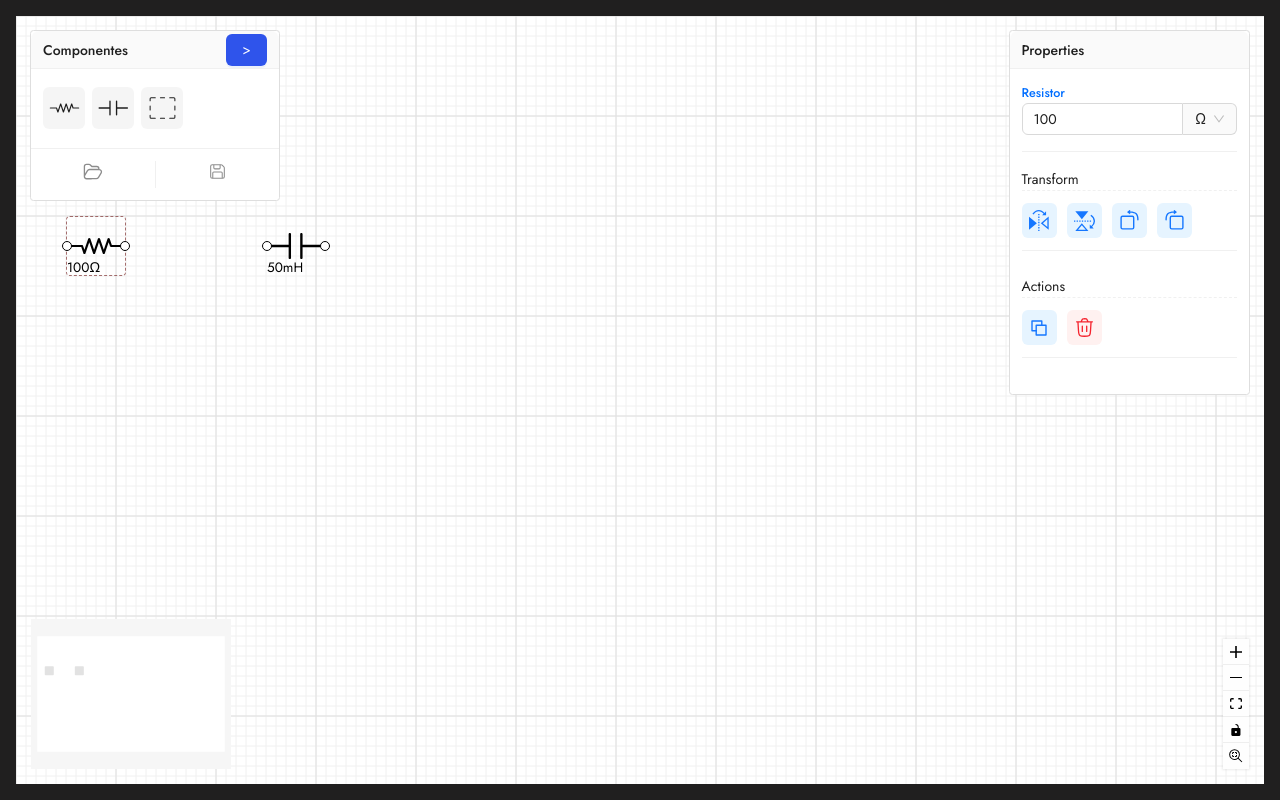
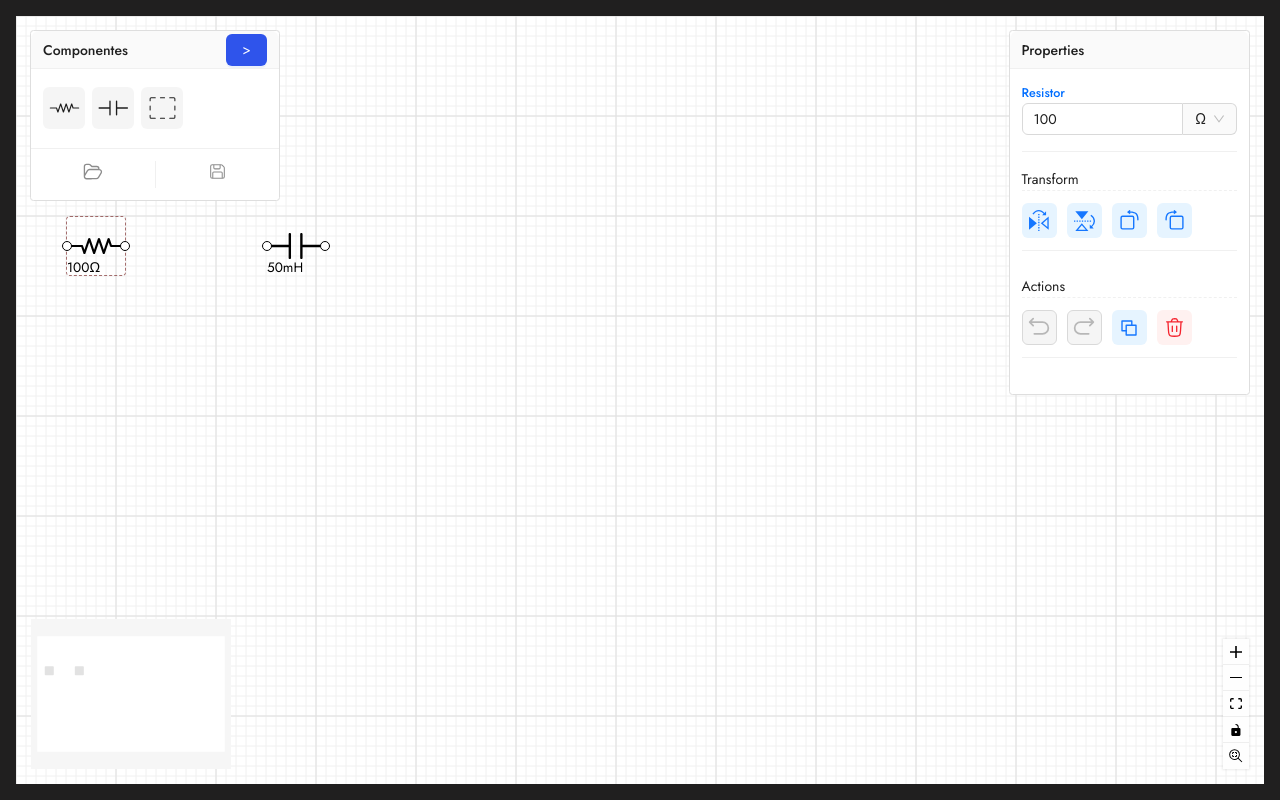
Before and after one commit to AletzMan/bitlab-circuit, a React (Vite) app: page / in a window 1280 px wide. Both pictures are taken after a click on the element 125 px from the left and 246 px from the top of the page. Built offline with nearby package versions, Linux system fonts and the light colour scheme.

Commit message:
refactor: Add Undo and Redo buttons to ComponentProperties

```diff
--- a/src/components/ComponentProperties/ComponentProperties.tsx
+++ b/src/components/ComponentProperties/ComponentProperties.tsx
@@ -1,7 +1,7 @@
 import { useReactFlow, useUpdateNodeInternals } from "@xyflow/react";
 import { useEffect, useState } from "react";
 import styles from "./styles.module.css";
-import { DeletetIcon, DuplicateIcon, FlipHIcon, FlipVIcon, RotateLeftIcon, RotateRightIcon } from "@/icons";
+import { DeletetIcon, DuplicateIcon, FlipHIcon, FlipVIcon, RedoIcon, RotateLeftIcon, RotateRightIcon, UndoIcon } from "@/icons";
 import { Input, Select, Button, Flex, Divider, Card, Tooltip, Tag } from "antd";
 import { ComponentData, ComponentNode, UNITS } from "@/types";
 //import useHistoryManager from "@/hooks/useHistoryManager";
@@ -13,13 +13,21 @@ export default function ComponentProperties({
     selectedNodes,
     removeNode,
     isSingleNode,
-    duplicateComponents
+    duplicateComponents,
+    undo,
+    redo,
+    canUndo,
+    canRedo
 }: {
     node: ComponentNode | undefined,
     selectedNodes: ComponentNode[] | undefined,
     removeNode: (node: ComponentNode[] | undefined, shouldAddToHistory?: boolean) => void,
     isSingleNode: boolean,
-    duplicateComponents: () => void
+    duplicateComponents: () => void,
+    undo: () => void,
+    redo: () => void,
+    canUndo: boolean,
+    canRedo: boolean
 }) {
     const nodeType = node?.data?.type || node?.type;
     const [dataComponent, setDataComponent] = useState<ComponentData | undefined>();
@@ -156,6 +164,16 @@ export default function ComponentProperties({
             <label className={styles.label}>Actions</label>
             <Divider style={{ margin: "0px 0 12px 0" }} variant="dashed" />
             <Flex gap={10} wrap>
+                <Tooltip placement="top" title="Undo (CTRL + Z)"  >
+                    <Button className={styles.button} variant="filled" color="primary" onClick={undo} disabled={!canUndo}>
+                        <UndoIcon />
+                    </Button>
+                </Tooltip>
+                <Tooltip placement="top" title="Redo (CTRL + Y)"  >
+                    <Button className={styles.button} variant="filled" color="primary" onClick={redo} disabled={!canRedo}>
+                        <RedoIcon />
+                    </Button>
+                </Tooltip>
                 <Tooltip placement="top" title="Duplicate (CTRL + ALT + D)"  >
                     <Button className={styles.button} variant="filled" color="primary" onClick={duplicateComponents}>
                         <DuplicateIcon />
```
